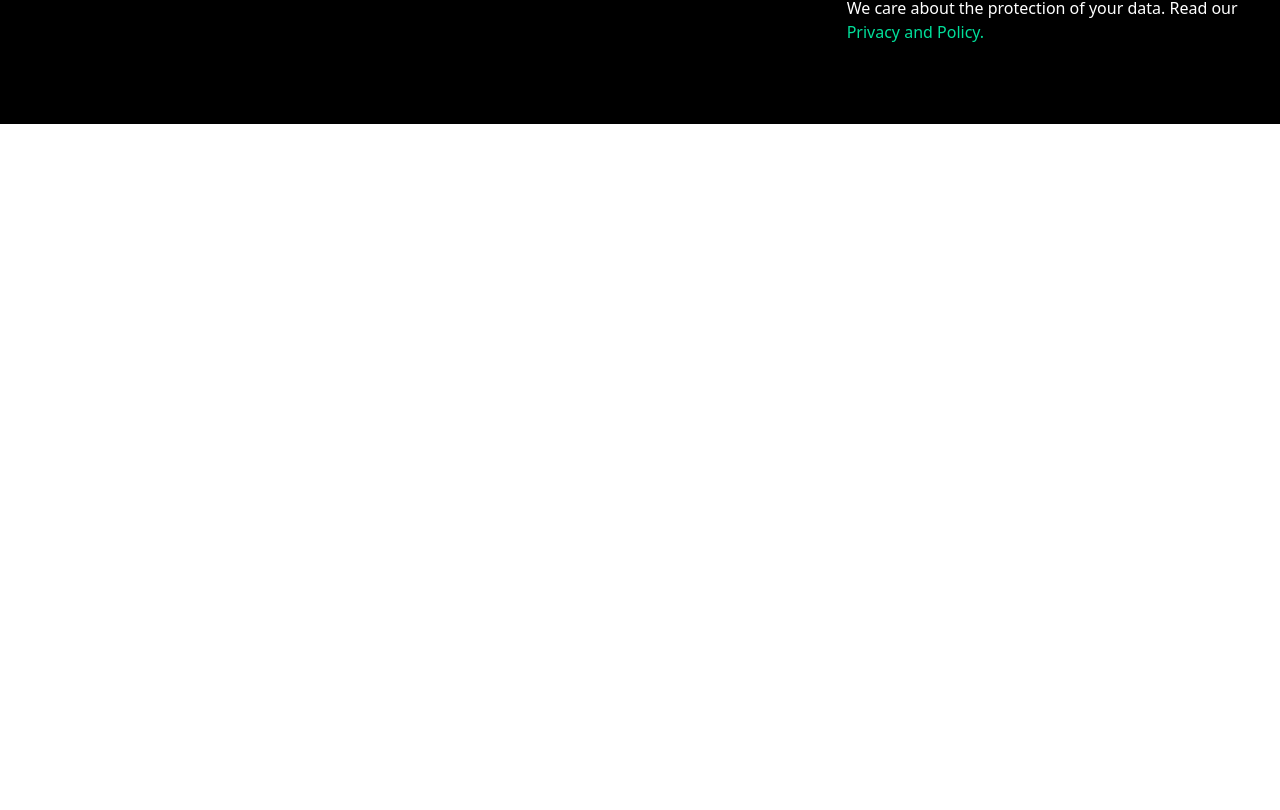
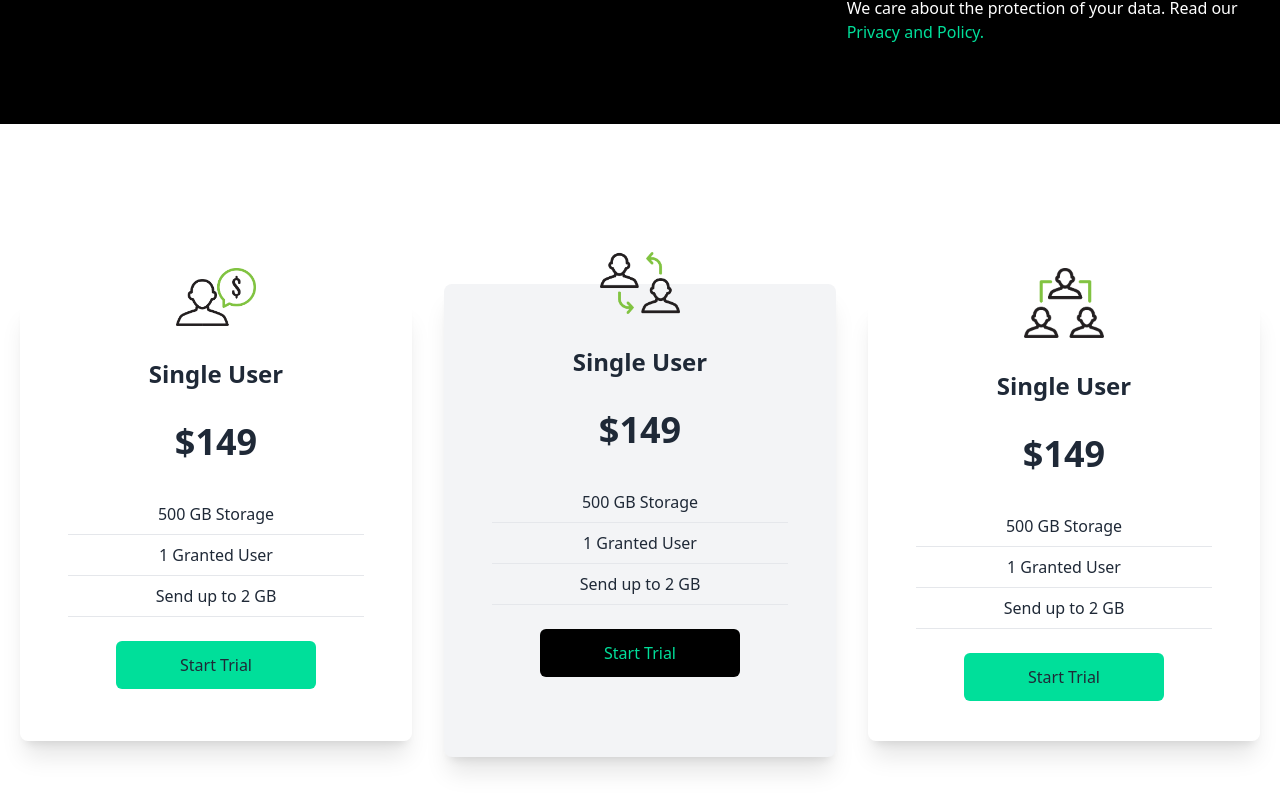
Before and after one commit to sahalmahin/data-finance, a React (Vite) app: page / in a window 1280 px wide. Shown: the part 1557-2367 px from the top of the page. Before the commit the page ends 1681 px from the top, so only its background shows below. Built offline with nearby package versions, Linux system fonts and the light colour scheme.

Commit message:
card section has been done

```diff
--- a/src/components/Shared/Cards.jsx
+++ b/src/components/Shared/Cards.jsx
@@ -1,9 +1,47 @@
+import Single from '../../assets/single.png'
+import Double from '../../assets/double.png'
+import Triple from '../../assets/triple.png'
+
 const Cards = () => {
-    return (
-        <div>
-
-        </div>
-    );
+  return (
+    <div className='w-full py-[10rem] px-4 bg-white'>
+      <div className='max-w-[1240px] mx-auto grid md:grid-cols-3 gap-8'>
+          <div className='w-full shadow-xl flex flex-col p-4 my-4 rounded-lg hover:scale-105 duration-300'>
+              <img className='w-20 mx-auto mt-[-3rem] bg-white' src={Single} alt="/" />
+              <h2 className='text-2xl font-bold text-center py-8'>Single User</h2>
+              <p className='text-center text-4xl font-bold'>$149</p>
+              <div className='text-center font-medium'>
+                  <p className='py-2 border-b mx-8 mt-8'>500 GB Storage</p>
+                  <p className='py-2 border-b mx-8'>1 Granted User</p>
+                  <p className='py-2 border-b mx-8'>Send up to 2 GB</p>
+              </div>
+              <button className='bg-[#00df9a] w-[200px] rounded-md font-medium my-6 mx-auto px-6 py-3'>Start Trial</button>
+          </div>
+          <div className='w-full shadow-xl bg-gray-100 flex flex-col p-4 md:my-0 my-8 rounded-lg hover:scale-105 duration-300'>
+              <img className='w-20 mx-auto mt-[-3rem] bg-transparent' src={Double} alt="/" />
+              <h2 className='text-2xl font-bold text-center py-8'>Single User</h2>
+              <p className='text-center text-4xl font-bold'>$149</p>
+              <div className='text-center font-medium'>
+                  <p className='py-2 border-b mx-8 mt-8'>500 GB Storage</p>
+                  <p className='py-2 border-b mx-8'>1 Granted User</p>
+                  <p className='py-2 border-b mx-8'>Send up to 2 GB</p>
+              </div>
+              <button className='bg-black text-[#00df9a] w-[200px] rounded-md font-medium my-6 mx-auto px-6 py-3'>Start Trial</button>
+          </div>
+          <div className='w-full shadow-xl flex flex-col p-4 my-4 rounded-lg hover:scale-105 duration-300'>
+              <img className='w-20 mx-auto mt-[-3rem] bg-white' src={Triple} alt="/" />
+              <h2 className='text-2xl font-bold text-center py-8'>Single User</h2>
+              <p className='text-center text-4xl font-bold'>$149</p>
+              <div className='text-center font-medium'>
+                  <p className='py-2 border-b mx-8 mt-8'>500 GB Storage</p>
+                  <p className='py-2 border-b mx-8'>1 Granted User</p>
+                  <p className='py-2 border-b mx-8'>Send up to 2 GB</p>
+              </div>
+              <button className='bg-[#00df9a] w-[200px] rounded-md font-medium my-6 mx-auto px-6 py-3'>Start Trial</button>
+          </div>
+      </div>
+    </div>
+  );
 };
 
 export default Cards;
```
